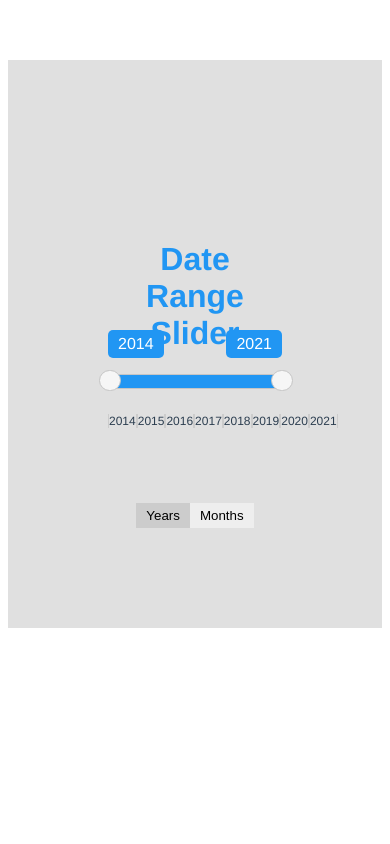
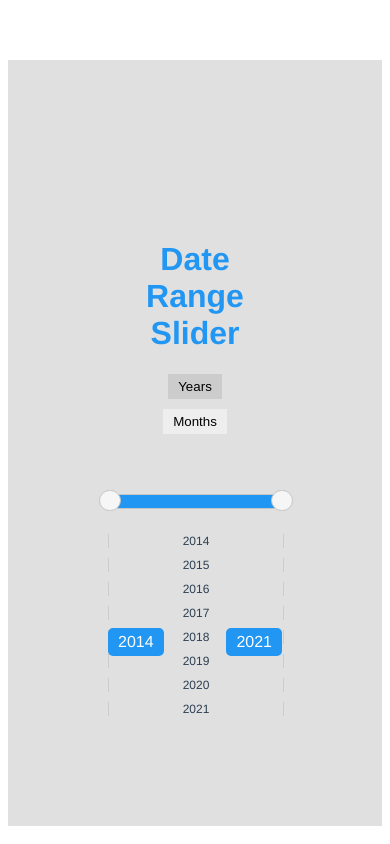
Before and after one commit to MaksimKrishtopa/test_neostack, a Vue app: page / in a window 390 px wide. Built offline with nearby package versions, Linux system fonts and the light colour scheme.

Commit message:
Адаптив

```diff
--- a/src/components/DateRangeSlider.vue
+++ b/src/components/DateRangeSlider.vue
@@ -1,5 +1,9 @@
 <template>
   <div>
+      <div class="tabs">
+      <button @click="changeTab('years')" :class="{ 'active': activeTab === 'years' }">Years</button>
+      <button @click="changeTab('months')" :class="{ 'active': activeTab === 'months' }">Months</button>
+    </div>
     <div v-if="activeTab === 'years'">
       <div class="slider-container">
         <div id="slider-range-years"></div>
@@ -22,10 +26,7 @@
       </div>
 
     </div>
-    <div class="tabs">
-      <button @click="changeTab('years')" :class="{ 'active': activeTab === 'years' }">Years</button>
-      <button @click="changeTab('months')" :class="{ 'active': activeTab === 'months' }">Months</button>
-    </div>
+
   </div>
 </template>
 
@@ -187,7 +188,7 @@ export default {
 .tabs {
   display: flex;
   justify-content: center;
-  margin-top: 75px;
+  margin-bottom: 50px;
   align-items: flex-start;
 }
 .tabs button {
@@ -206,6 +207,7 @@ export default {
   display: flex;
   justify-content: space-between;
   margin: 15px 0 10px 0;
+  flex-wrap: wrap; /* Добавлено для переноса на вторую строку при необходимости */
 }
 
 .months span {
@@ -244,6 +246,7 @@ export default {
   display: flex;
   justify-content: space-between;
   padding-top: 15px;
+  flex-wrap: wrap; /* Добавлено для переноса на вторую строку при необходимости */
 }
 
 .month-scale-item {
@@ -251,6 +254,7 @@ export default {
   text-align: center;
   border-left: 1px solid #ccc;
   border-right: 1px solid #ccc;
+  margin-bottom: 5px; /* Добавлено для отступа между элементами */
 }
 
 .year-scale {
@@ -267,5 +271,30 @@ export default {
   border-right: 1px solid #ccc;
 }
 
+/* Адаптивные стили */
+@media only screen and (max-width: 1100px) {
+  .year-scale-item, .month-scale-item {
+    flex: 0 0 calc(25% - 10px); /* Четыре элемента в строке с отступами между ними */
+    margin-bottom: 10px; /* Добавлено для отступа между строками */
+  }
+}
 
+@media only screen and (max-width: 600px) {
+  .tabs {
+    flex-direction: column;
+    align-items: center;
+  }
+
+  .tabs button {
+    margin-bottom: 10px;
+  }
+
+  .year-scale, .month-scale {
+    flex-wrap: wrap;
+  }
+
+  .year-scale-item, .month-scale-item {
+    flex: 0 0 100%;
+  }
+}
 </style>
```
Also changed, not shown: 1 other file (tests, documents, lock files or other folders).
